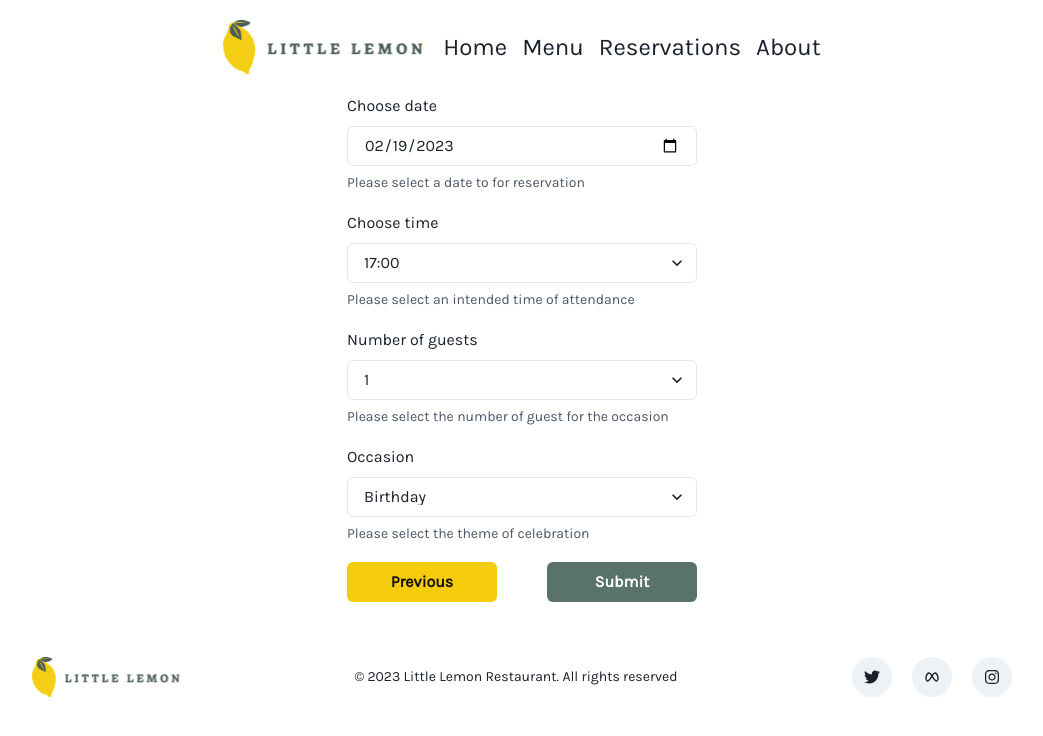
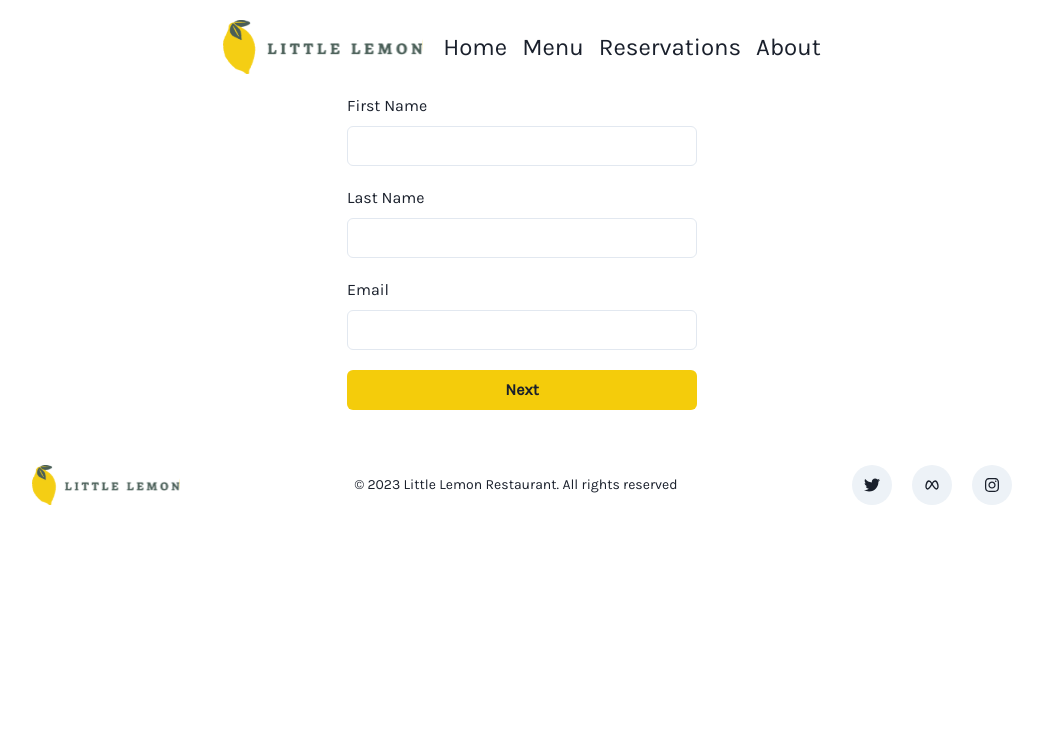
Before and after one commit to S-Rosemond/Little_Lemon, a React (Create React App) app: page /reservations in a window 1280 px wide. Shown: the top 736 px of the page, without its empty margins (118-1161 px from the left). Built offline with nearby package versions, Linux system fonts and the light colour scheme; a web font is replaced by a local one.

Commit message:
test broken: step form implemented

```diff
--- a/src/components/BookingForm/DatePicker/DatePicker.jsx
+++ b/src/components/BookingForm/DatePicker/DatePicker.jsx
@@ -10,20 +10,7 @@ import {
 } from "@chakra-ui/react";
 
 function DatePicker({ formik }) {
-  const { dateToday, availableTimesDispatch } = useBookingFormContext();
-
-  useEffect(() => {
-    const fetchFunction = () => {
-      const fetchedData = fetchAPI();
-      let time = fetchedData[0];
-
-      availableTimesDispatch({ type: "updateTimes", payload: fetchedData });
-      formik.setFieldValue("time", time);
-    };
-    fetchFunction();
-
-    return () => fetchFunction();
-  }, [formik.values.date]);
+  const { dateToday } = useBookingFormContext();
 
   return (
     <>
--- /dev/null
+++ b/src/components/BookingForm/UserData/UserEmail.jsx
@@ -0,0 +1,25 @@
+import {
+  FormControl,
+  FormLabel,
+  Input,
+  FormErrorMessage,
+} from "@chakra-ui/react";
+
+function UserEmail({ touched, errors, getFieldProps }) {
+  return (
+    <>
+      <FormControl isInvalid={touched.email && errors.email}>
+        <FormLabel htmlFor="firstName">Email</FormLabel>
+        <Input
+          id="email"
+          name="email"
+          type="email"
+          {...getFieldProps("email")}
+        />
+        <FormErrorMessage>{touched.email && errors.email}</FormErrorMessage>
+      </FormControl>
+    </>
+  );
+}
+
+export default UserEmail;
--- /dev/null
+++ b/src/components/BookingForm/UserData/UserFirstName.jsx
@@ -0,0 +1,26 @@
+import {
+  FormControl,
+  FormLabel,
+  Input,
+  FormErrorMessage,
+} from "@chakra-ui/react";
+
+function UserFirstName({ touched, errors, getFieldProps }) {
+  return (
+    <>
+      <FormControl isInvalid={touched.firstName && errors.firstName}>
+        <FormLabel htmlFor="firstName">First Name</FormLabel>
+        <Input
+          id="firstName"
+          name="firstName"
+          {...getFieldProps("firstName")}
+        />
+        <FormErrorMessage>
+          {touched.firstName && errors.firstName}
+        </FormErrorMessage>
+      </FormControl>
+    </>
+  );
+}
+
+export default UserFirstName;
--- /dev/null
+++ b/src/components/BookingForm/UserData/UserForm.jsx
@@ -0,0 +1,32 @@
+import { Button } from "@chakra-ui/react";
+import UserFirstName from "./UserFirstName";
+import UserLastName from "./UserLastName";
+import UserEmail from "./UserEmail";
+
+function UserForm({ formik, handleNext }) {
+  const { touched, errors, getFieldProps } = formik;
+  return (
+    <>
+      <UserFirstName
+        touched={touched}
+        errors={errors}
+        getFieldProps={getFieldProps}
+      />
+      <UserLastName
+        touched={touched}
+        errors={errors}
+        getFieldProps={getFieldProps}
+      />
+      <UserEmail
+        touched={touched}
+        errors={errors}
+        getFieldProps={getFieldProps}
+      />
+      <Button colorScheme="brandYellow" color="black.900" onClick={handleNext}>
+        Next
+      </Button>
+    </>
+  );
+}
+
+export default UserForm;
--- /dev/null
+++ b/src/components/BookingForm/UserData/UserLastName.jsx
@@ -0,0 +1,22 @@
+import {
+  FormControl,
+  FormLabel,
+  Input,
+  FormErrorMessage,
+} from "@chakra-ui/react";
+
+function UserLastName({ touched, errors, getFieldProps }) {
+  return (
+    <>
+      <FormControl isInvalid={touched.lastName && errors.lastName}>
+        <FormLabel htmlFor="lastName">Last Name</FormLabel>
+        <Input id="lastName" name="lastName" {...getFieldProps("lastName")} />
+        <FormErrorMessage>
+          {touched.lastName && errors.lastName}
+        </FormErrorMessage>
+      </FormControl>
+    </>
+  );
+}
+
+export default UserLastName;
--- a/src/pages/BookingFormPage/Reservations.jsx
+++ b/src/pages/BookingFormPage/Reservations.jsx
@@ -1,14 +1,19 @@
-import { useState } from "react";
+import { useState, useEffect } from "react";
 import { useFormik } from "formik";
 import * as Yup from "yup";
 import { useBookingFormContext } from "../../context/BookingContext";
 import BookingForm from "../../components/BookingForm/BookingForm";
-import { submitAPI } from "../../util/fakeApi";
+import { submitAPI, fetchAPI } from "../../util/fakeApi";
+import UserForm from "../../components/BookingForm/UserData/UserForm";
 
 function Main() {
-  const { dateToday, availableTimes } = useBookingFormContext();
+  const { dateToday, availableTimes, availableTimesDispatch } =
+    useBookingFormContext();
   const formik = useFormik({
     initialValues: {
+      firstName: "",
+      lastName: "",
+      email: "",
       occasion: "Birthday",
       time: availableTimes[0],
       guests: "1",
@@ -25,6 +30,10 @@ function Main() {
       }
     },
     validationSchema: Yup.object({
+      firstName: Yup.string().required("Required"),
+      email: Yup.string()
+        .email("Please use a valid email format")
+        .required("Required"),
       date: Yup.string().required("required"),
       time: Yup.string().required("required"),
       guest: Yup.number().positive().integer(),
@@ -40,7 +49,20 @@ function Main() {
     }),
   });
 
-  const { handleSubmit, isSubmitting, errors, values } = formik;
+  useEffect(() => {
+    const fetchFunction = () => {
+      const fetchedData = fetchAPI();
+      let time = fetchedData[0];
+
+      availableTimesDispatch({ type: "updateTimes", payload: fetchedData });
+      formik.setFieldValue("time", time);
+    };
+    fetchFunction();
+
+    return () => fetchFunction();
+  }, [formik.values.date]);
+
+  const { handleSubmit, values } = formik;
 
   const submitForm = (e) => {
     e.preventDefault();
@@ -73,11 +95,14 @@ function Main() {
   return (
     <main className="booking-form__main">
       <form className="booking-form" onSubmit={submitForm}>
-        <BookingForm
-          formik={formik}
-          dateToday={dateToday}
-          handlePrevious={handlePrevious}
-        />
+        {step === 0 && <UserForm handleNext={handleNext} formik={formik} />}
+        {step === 1 && (
+          <BookingForm
+            formik={formik}
+            dateToday={dateToday}
+            handlePrevious={handlePrevious}
+          />
+        )}
       </form>
     </main>
   );
```
Also changed, not shown: src/components/BookingForm/UserData/UserCreditCard.jsx (added, +26 -0 lines), 1 other file (tests, documents, lock files or other folders).
